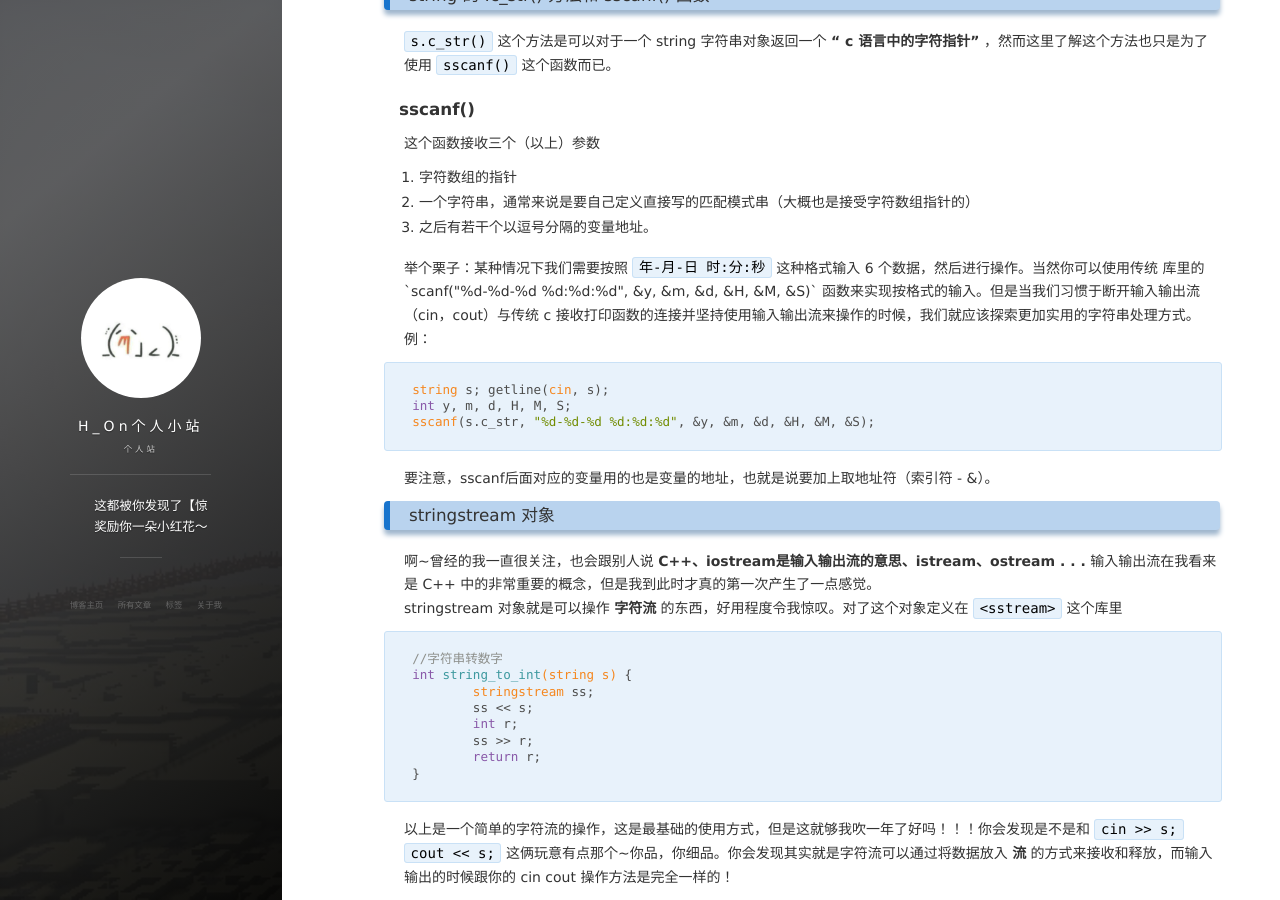
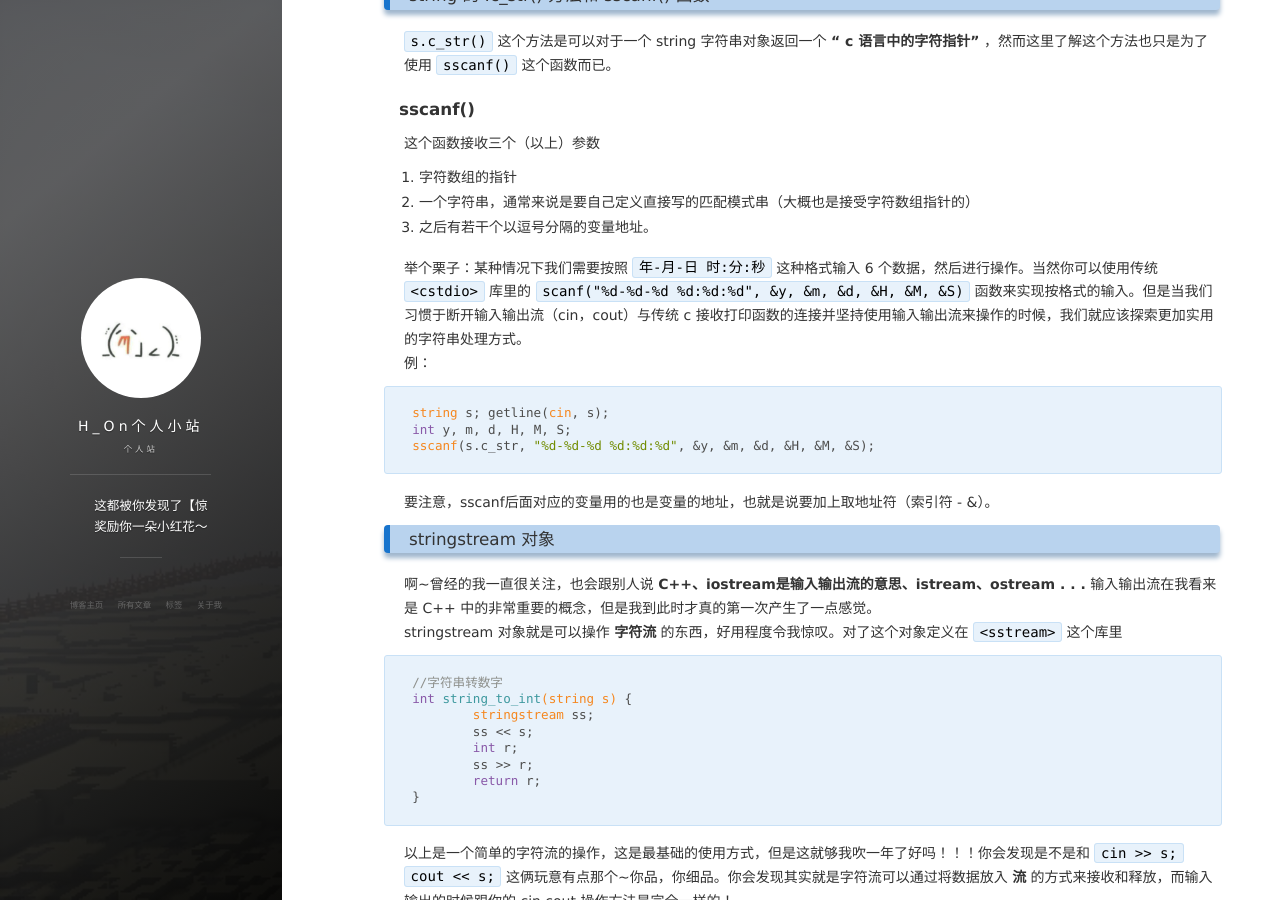
Before and after one commit to Hybrogen/Hybrogen.github.io, a Jekyll site: the page built from _posts/2020-02-05-STL2.md, in a window 1280 px wide and 900 px high, scrolled down 925 px. Built offline with Jekyll 4.4.1, drawn with Linux system fonts in a browser that asks for light colours; nearby versions of some CDN libraries; comment, search, counter and statistics services are not loaded.

Commit message:
Update 2020-02-05-STL2.md

````diff
--- a/_posts/2020-02-05-STL2.md
+++ b/_posts/2020-02-05-STL2.md
@@ -46,7 +46,7 @@ while (t--) {
 2. 一个字符串，通常来说是要自己定义直接写的匹配模式串（大概也是接受字符数组指针的）
 3. 之后有若干个以逗号分隔的变量地址。
 
-举个栗子：某种情况下我们需要按照 `年-月-日 时:分:秒` 这种格式输入 6 个数据，然后进行操作。当然你可以使用传统 <cstdio> 库里的 `scanf("%d-%d-%d %d:%d:%d", &y, &m, &d, &H, &M, &S)` 函数来实现按格式的输入。但是当我们习惯于断开输入输出流（cin，cout）与传统 c 接收打印函数的连接并坚持使用输入输出流来操作的时候，我们就应该探索更加实用的字符串处理方式。<br>
+举个栗子：某种情况下我们需要按照 `年-月-日 时:分:秒` 这种格式输入 6 个数据，然后进行操作。当然你可以使用传统 `<cstdio>` 库里的 `scanf("%d-%d-%d %d:%d:%d", &y, &m, &d, &H, &M, &S)` 函数来实现按格式的输入。但是当我们习惯于断开输入输出流（cin，cout）与传统 c 接收打印函数的连接并坚持使用输入输出流来操作的时候，我们就应该探索更加实用的字符串处理方式。<br>
 例：
 ```c++
 string s; getline(cin, s);
````
